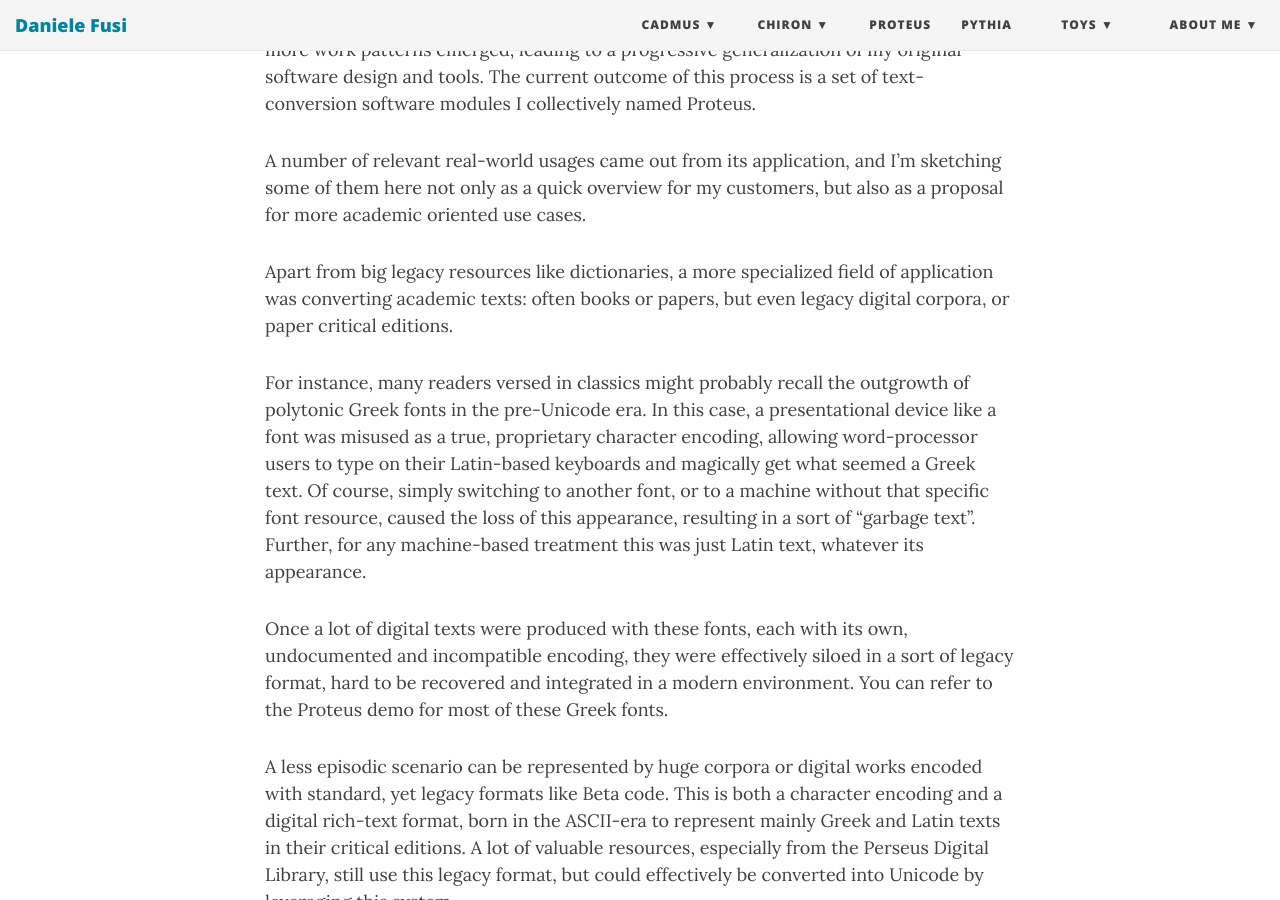
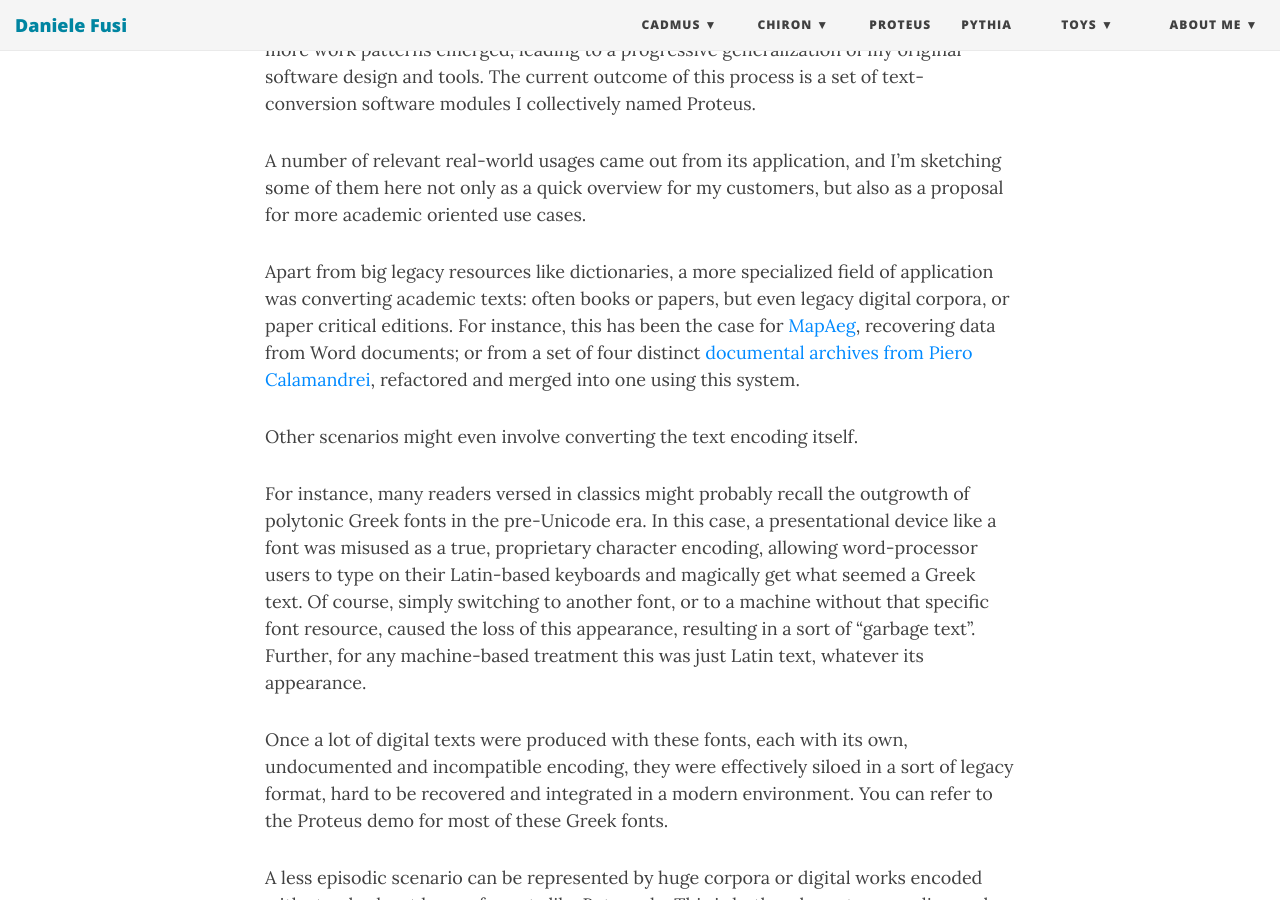
Before and after one commit to Myrmex/overview, a Jekyll site: the page built from proteus.md, in a window 1280 px wide and 900 px high, scrolled down 746 px. Built offline with Jekyll 4.4.1, drawn with Linux system fonts in a browser that asks for light colours; nearby versions of some CDN libraries.

Commit message:
Update proteus.md

```diff
--- a/proteus.md
+++ b/proteus.md
@@ -16,7 +16,9 @@ I often happened to design software solutions for a number of such scenarios, of
 
 A number of relevant real-world usages came out from its application, and I'm sketching some of them here not only as a quick overview for my customers, but also as a proposal for more academic oriented use cases.
 
-Apart from big legacy resources like dictionaries, a more specialized field of application was converting academic texts: often books or papers, but even legacy digital corpora, or paper critical editions.
+Apart from big legacy resources like dictionaries, a more specialized field of application was converting academic texts: often books or papers, but even legacy digital corpora, or paper critical editions. For instance, this has been the case for [MapAeg](https://mapaeg.websoupcloud.it), recovering data from Word documents; or from a set of four distinct [documental archives from Piero Calamandrei](https://archiviocalamandrei.it), refactored and merged into one using this system.
+
+Other scenarios might even involve converting the text encoding itself.
 
 For instance, many readers versed in classics might probably recall the outgrowth of polytonic Greek fonts in the pre-Unicode era. In this case, a presentational device like a font was misused as a true, proprietary character encoding, allowing word-processor users to type on their Latin-based keyboards and magically get what seemed a Greek text. Of course, simply switching to another font, or to a machine without that specific font resource, caused the loss of this appearance, resulting in a sort of “garbage text”. Further, for any machine-based treatment this was just Latin text, whatever its appearance.
 
```
